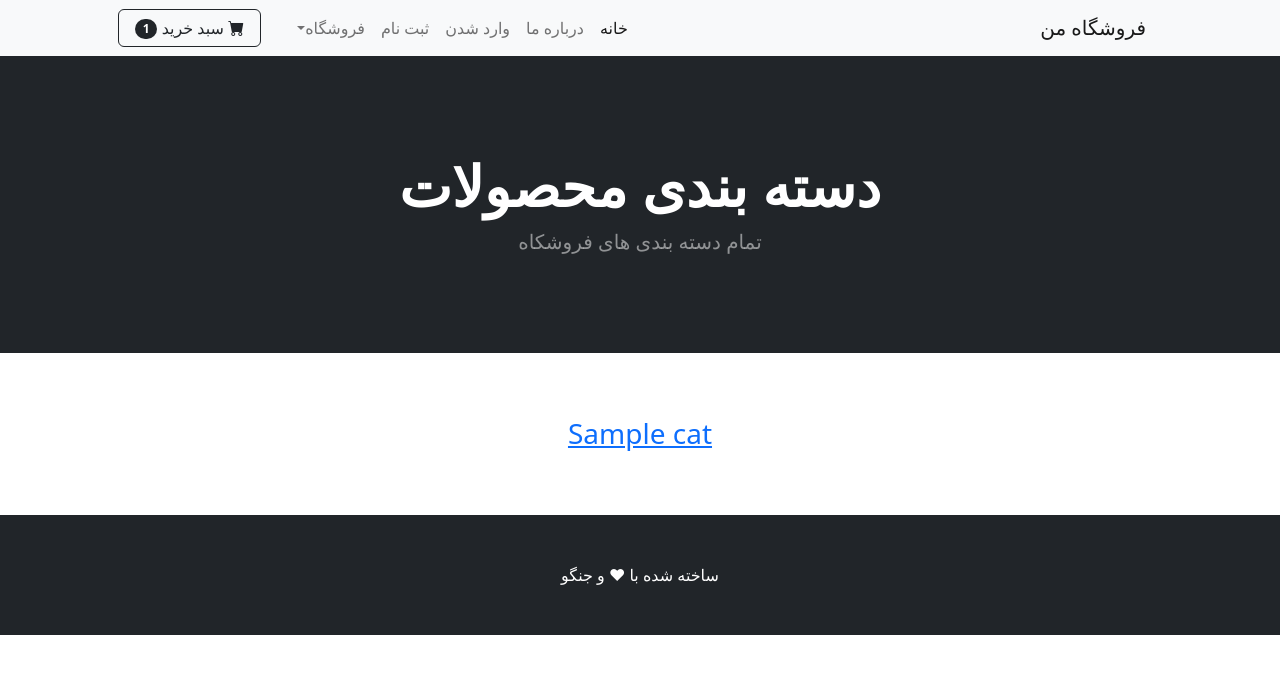
After one commit to f-reihani/Ecommerce, a Django app: template templates/category_summery.html in a window 1280 px wide. The commit adds this page. Shown: the top 674 px of the page. Run offline with Django 4.2, Linux system fonts and the light colour scheme; the template is opened without the code that fills it: most values are stand-ins (such as "Sample title", 1, 10 or a date in 2020); some libraries are stand-ins or nearby versions.

Commit message:
video 20 is completed

```diff
--- a/shop/urls.py
+++ b/shop/urls.py
@@ -8,4 +8,5 @@ urlpatterns = [
     path('signup/', views.signup_user, name="signup"),
     path('product/<int:pk>', views.product, name="product"),
     path('category/<str:cat>', views.category, name="category"),
+    path('category/', views.category_summery, name="category_summery"),
 ]
--- a/shop/views.py
+++ b/shop/views.py
@@ -6,6 +6,10 @@ from django.contrib.auth.models import User
 from django.contrib.auth.forms import UserCreationForm
 from django import forms
 from .forms import SignupForm
+
+def category_summery(request):
+    all_cat = Category.objects.all()
+    return render(request, 'category_summery.html', {'category': all_cat})
 def helloworld(request):
     all_products = Product.objects.all()
     return render(request, 'index.html', {'products': all_products})
--- /dev/null
+++ b/templates/category_summery.html
@@ -0,0 +1,27 @@
+{% extends "base.html" %}
+{% block content %}
+<!-- Header-->
+        <header class="bg-dark py-5">
+            <div class="container px-4 px-lg-5 my-5">
+                <div class="text-center text-white">
+                    <h1 class="display-4 fw-bolder">دسته بندی محصولات </h1>
+                    <p class="lead fw-normal text-white-50 mb-0">تمام دسته بندی های فروشکاه</p>
+                </div>
+            </div>
+        </header>
+        <br><br>
+        <div class="container">
+            <div class="row">
+                <center>
+                    <div class="col-10">
+                        <p align="justify">
+                            {% for cat in category %}
+                                <a href="{%  url 'category' cat.name %}"><h3>{{ cat.name }}</h3></a>
+                            {% endfor %}
+                        </p>
+                    </div>
+                </center>
+            </div>
+        </div>
+    <br><br>
+{% endblock %}
--- a/templates/navbar.html
+++ b/templates/navbar.html
@@ -19,7 +19,7 @@
                         <li class="nav-item dropdown">
                             <a class="nav-link dropdown-toggle" id="navbarDropdown" href="{%  url 'home' %}" role="button" data-bs-toggle="dropdown" aria-expanded="false">فروشگاه</a>
                             <ul class="dropdown-menu" aria-labelledby="navbarDropdown">
-                                <li><a class="dropdown-item" href="{%  url 'home' %}">همه محصولات</a></li>
+                                <li><a class="dropdown-item" href="{%  url 'category_summery' %}">دسته بندی ها </a></li>
                                 <li><hr class="dropdown-divider" /></li>
                                 <li><a class="dropdown-item" href="{%  url 'category' 'لپتاپ'  %}">لپ تاپ ها</a></li>
                                 <li><a class="dropdown-item" href="{%  url 'category' 'ساعت-هوشمند' %}">ساعت های هوشمند</a></li>
```
